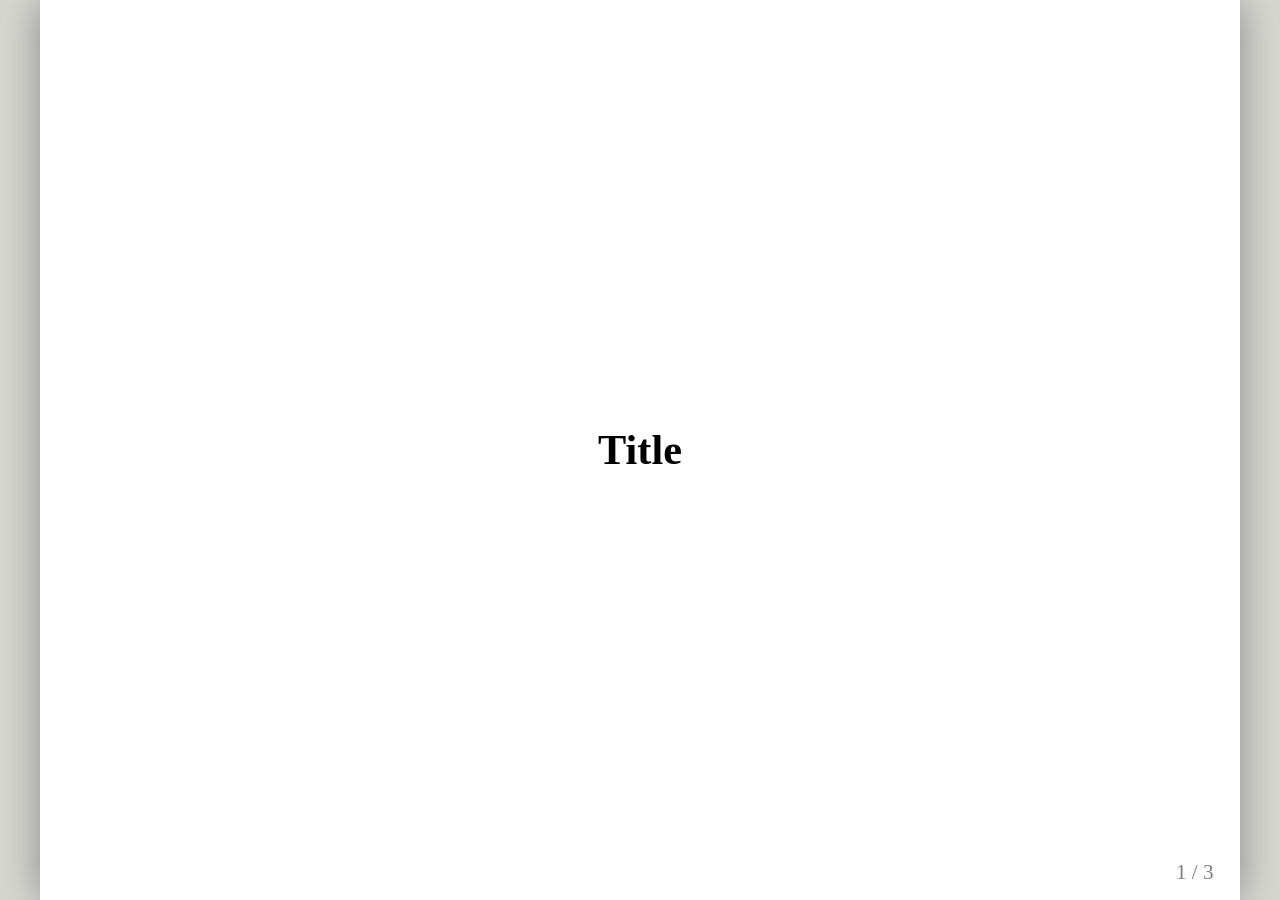
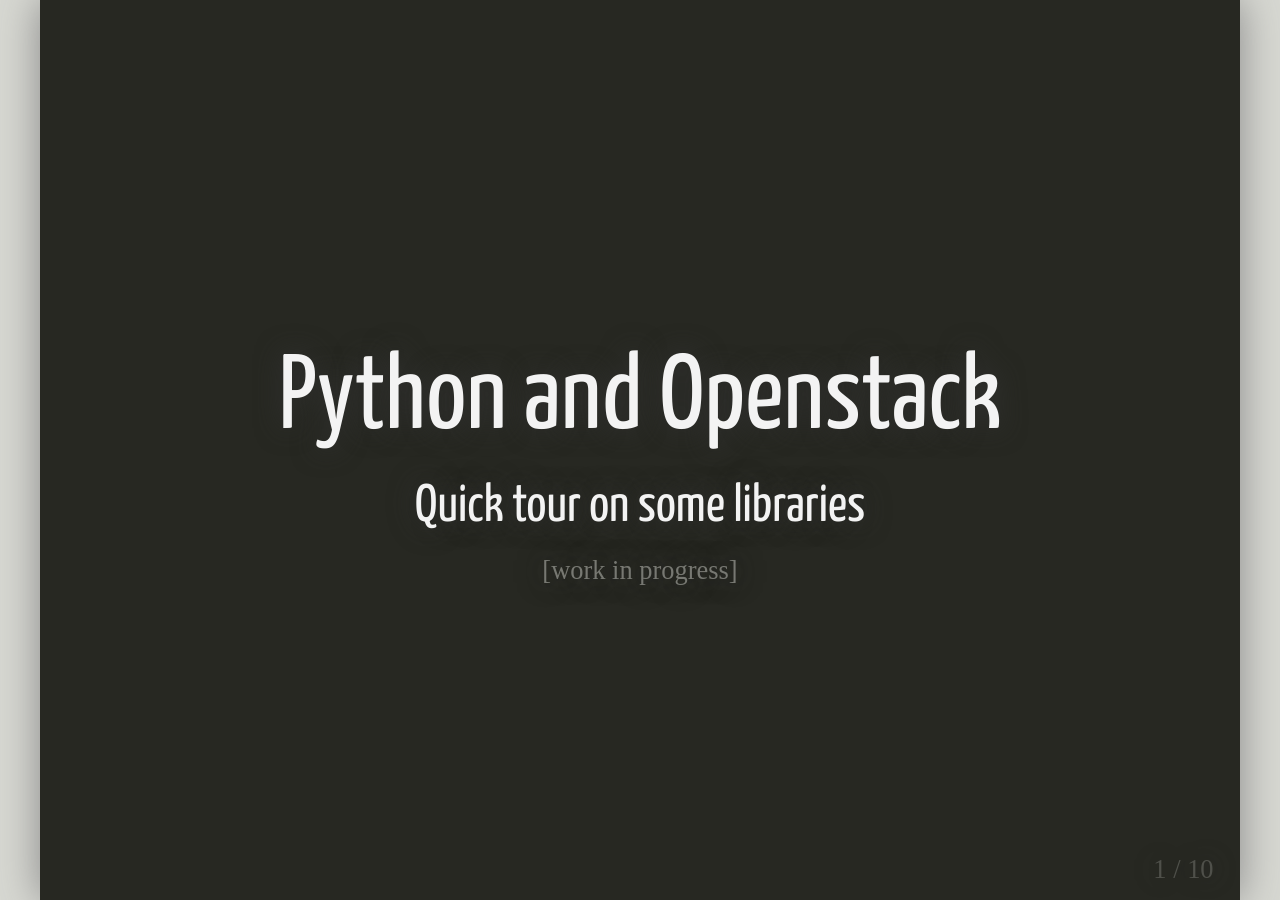
Before and after one commit to sbauza/sbauza.github.io, a Jekyll site: the page 2014/02/27/pyuggre_openstack.html, which Jekyll copies as it is, in a window 1280 px wide. Built offline with Jekyll 4.4.1, drawn with Linux system fonts in a browser that asks for light colours; some web fonts are replaced.

Commit message:
Added some slides to the next presentation

```diff
--- a/2014/02/27/pyuggre_openstack.html
+++ b/2014/02/27/pyuggre_openstack.html
@@ -4,27 +4,207 @@
     <title>Title</title>
     <meta http-equiv="Content-Type" content="text/html; charset=UTF-8"/>
     <style type="text/css">
-      /* Slideshow styles */
+      @import url(http://fonts.googleapis.com/css?family=Droid+Serif);
+      @import url(http://fonts.googleapis.com/css?family=Yanone+Kaffeesatz);
+
+      body {
+        font-family: 'Droid Serif';
+        font-size: 20px;
+      }
+      h1, h2, h3 {
+        font-family: 'Yanone Kaffeesatz';
+        font-weight: 400;
+        margin-bottom: 0;
+      }
+      h1 { font-size: 4em; }
+      h2 { font-size: 2em; }
+      h3 { font-size: 1.6em; }
+      .footnote {
+        position: absolute;
+        bottom: 3em;
+      }
+      li p { line-height: 1.25em; }
+      .red { color: #fa0000; }
+      .large { font-size: 2em; }
+      a, a > code {
+        color: rgb(249, 38, 114);
+        text-decoration: none;
+      }
+      code {
+        -moz-border-radius: 5px;
+        -web-border-radius: 5px;
+        background: #e7e8e2;
+        border-radius: 5px;
+        font-size: 16px;
+      }
+      .pull-left {
+        float: left;
+        width: 47%;
+      }
+      .pull-right {
+        float: right;
+        width: 47%;
+      }
+      .pull-right ~ p {
+        clear: both;
+      }
+      #slideshow .slide .content code {
+        font-size: 0.8em;
+      }
+      #slideshow .slide .content pre code {
+        font-size: 0.9em;
+        padding: 15px;
+      }
+      .inverse {
+        background: #272822;
+        color: #777872;
+        text-shadow: 0 0 20px #333;
+      }
+      .inverse h1, .inverse h2 {
+        color: #f3f3f3;
+        line-height: 0.8em;
+      }
+
+      /* Slide-specific styling */
+      #slide-inverse .footnote {
+        bottom: 12px;
+        left: 20px;
+      }
+      #slide-how .slides {
+        font-size: 0.9em;
+        position: absolute;
+        top:  151px;
+        right: 140px;
+      }
+      #slide-how .slides h3 {
+        margin-top: 0.2em;
+      }
+      #slide-how .slides .first, #slide-how .slides .second {
+        padding: 1px 20px;
+        height: 90px;
+        width: 120px;
+        -moz-box-shadow: 0 0 10px #777;
+        -webkit-box-shadow: 0 0 10px #777;
+        box-shadow: 0 0 10px #777;
+      }
+      #slide-how .slides .first {
+        background: #fff;
+        position: absolute;
+        top: 20%;
+        left: 20%;
+        z-index: 1;
+      }
+      #slide-how .slides .second {
+        position: relative;
+        background: #fff;
+        z-index: 0;
+      }
+
+      /* Two-column layout */
+      .left-column {
+        color: #777;
+        width: 20%;
+        height: 92%;
+        float: left;
+      }
+        .left-column h2:last-of-type, .left-column h3:last-child {
+          color: #000;
+        }
+      .right-column {
+        width: 75%;
+        float: right;
+        padding-top: 2em;
+      }
+      .img_full img { width: 100%;}
     </style>
   </head>
   <body>
     <textarea id="source">
 
-class: center, middle
+name: inverse
+layout: true
 
-# Title
+---
 
+class: center, middle, inverse
+
+# Python and Openstack
+## Quick tour on some libraries
+[work in progress]
 ---
 
 # Agenda
 
 1. Introduction
-2. Deep-dive
-3. ...
+2. Pecan and WSME
+3. Cliff
+4. Stevedore
+5. Alembic
+6. Testr
+7. Oslo
 
 ---
 
-# Introduction
+# Who am I ?
+
+
+
+## At Bull, working on FOSS project named [XLCloud](http://www.xlcloud.org)
+
+## Contributor for Openstack, in particular with Compute and Reservation services
+
+---
+
+class: img_full
+
+# But what the ... is Openstack ?
+
+![Openstack Conceptual diagram](pyug_src/openstack-software-diagram.png)
+
+---
+
+class: img_full
+
+# No, wait, Openstack is that !
+
+![Openstack logical diagram](pyug_src/openstack-logical-diagram.jpg)
+
+---
+
+class: img_full
+
+# Hold on, I saw that...
+
+![Openstack Horizon Dashboard](pyug_src/openstack-horizon.jpg)]
+
+
+---
+
+# CI/CD are not offensive words
+
+.left-column[
+### Review system with Gerrit
+### Zuul Pipeline to Jenkins masters
+### PEP8/Unit/Functional tests
+]
+
+---
+# The big thing
+
+## Per-project coding
+---
+# The big thing
+
+## Per-project coding
+## Efforts for sharing good practices
+---
+# The big thing
+
+## Per-project coding
+## Efforts for sharing good practices
+## A set of common libraries containing code shared in Openstack
+
+
 
     </textarea>
     <script src="http://sbauza.github.io/lib/remark-0.6.0.min.js" type="text/javascript">
```
Also changed, not shown: 2014/02/27/pyug_src/openstack-horizon.jpg (added), 2014/02/27/pyug_src/openstack-logical-diagram.jpg (added), 2014/02/27/pyug_src/openstack-software-diagram.png (added).
